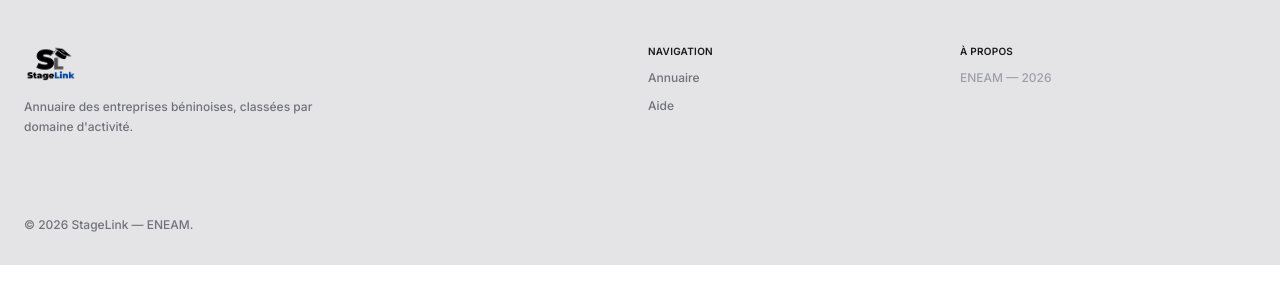
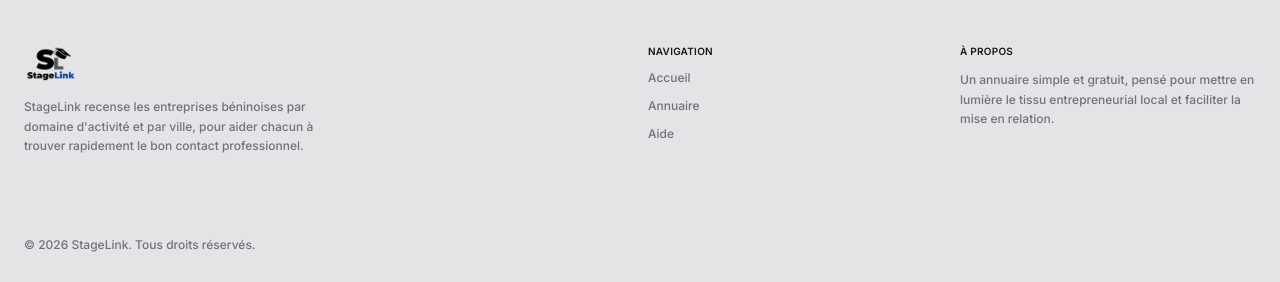
Before and after one commit to harmo912/stagelink, a Next.js app in the folder frontend/: page / in a window 1280 px wide. Shown: the part 1985-2267 px from the top of the page. Built offline with nearby package versions, Linux system fonts and the light colour scheme; no server answers.

Commit message:
Refonte du footer : suppression des mentions ENEAM, contenu plus descriptif

```diff
--- a/frontend/src/app/layout.js
+++ b/frontend/src/app/layout.js
@@ -216,21 +216,26 @@ export default function RootLayout({ children }) {
                   <img src="/logo.png" alt="StageLink" className="h-9 w-auto object-contain" onError={(e) => (e.target.style.display = "none")} />
                 </div>
                 <p className="max-w-xs text-zinc-500 font-medium leading-relaxed">
-                  Annuaire des entreprises béninoises, classées par domaine d'activité.
+                  StageLink recense les entreprises béninoises par domaine d'activité et par ville,
+                  pour aider chacun à trouver rapidement le bon contact professionnel.
                 </p>
               </div>
               <div className="flex flex-col space-y-3">
                 <span className="text-zinc-900 font-bold tracking-wide uppercase text-[10px]">Navigation</span>
+                <Link href="/" className="text-zinc-500 font-medium hover:text-zinc-900 transition">Accueil</Link>
                 <Link href="/annuaire" className="text-zinc-500 font-medium hover:text-zinc-900 transition">Annuaire</Link>
                 <Link href="/aide" className="text-zinc-500 font-medium hover:text-zinc-900 transition">Aide</Link>
               </div>
               <div className="flex flex-col space-y-3">
                 <span className="text-zinc-900 font-bold tracking-wide uppercase text-[10px]">À propos</span>
-                <span className="text-zinc-400 font-medium">ENEAM — 2026</span>
+                <p className="text-zinc-500 font-medium leading-relaxed max-w-xs">
+                  Un annuaire simple et gratuit, pensé pour mettre en lumière le tissu
+                  entrepreneurial local et faciliter la mise en relation.
+                </p>
               </div>
             </div>
             <div className="max-w-7xl mx-auto px-6 pt-8 flex flex-col md:flex-row justify-between items-center gap-4 text-zinc-500 font-medium">
-              <p>&copy; {new Date().getFullYear()} StageLink — ENEAM.</p>
+              <p>&copy; {new Date().getFullYear()} StageLink. Tous droits réservés.</p>
             </div>
           </footer>
         )}
```
